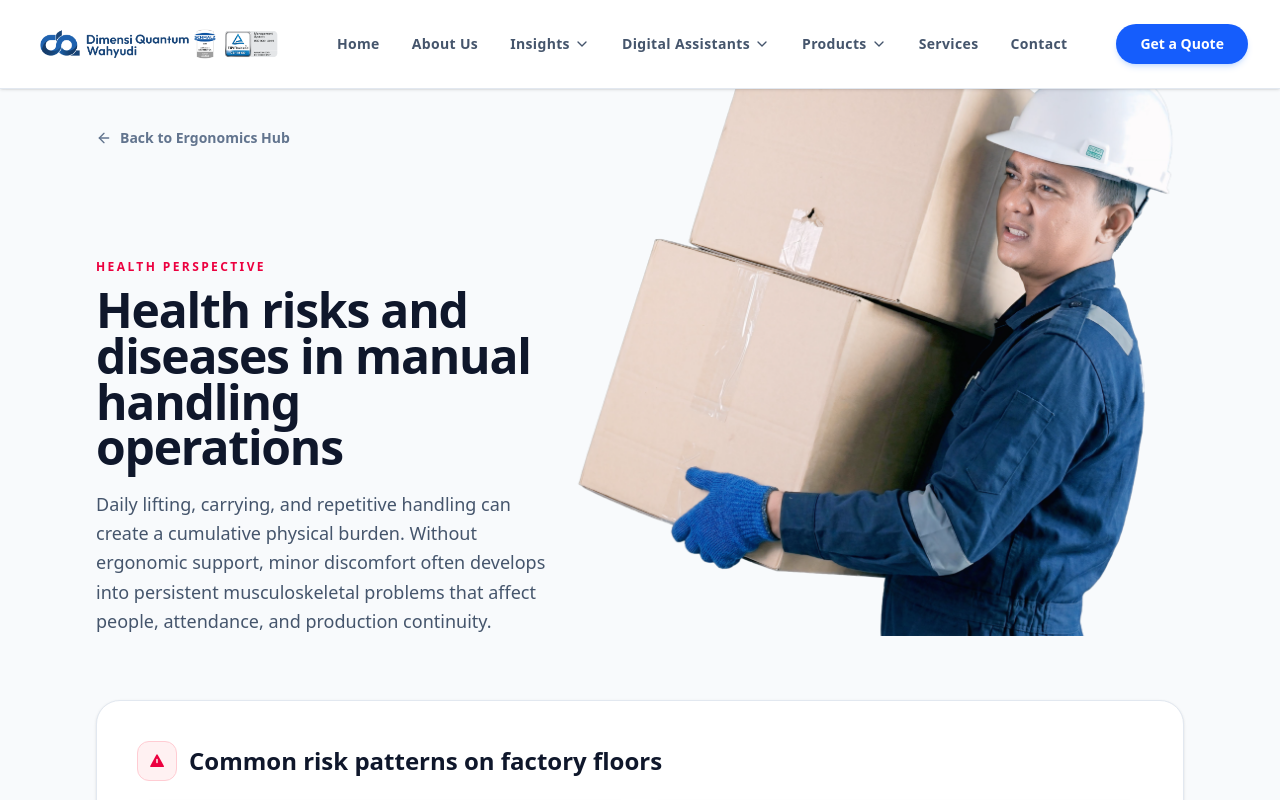
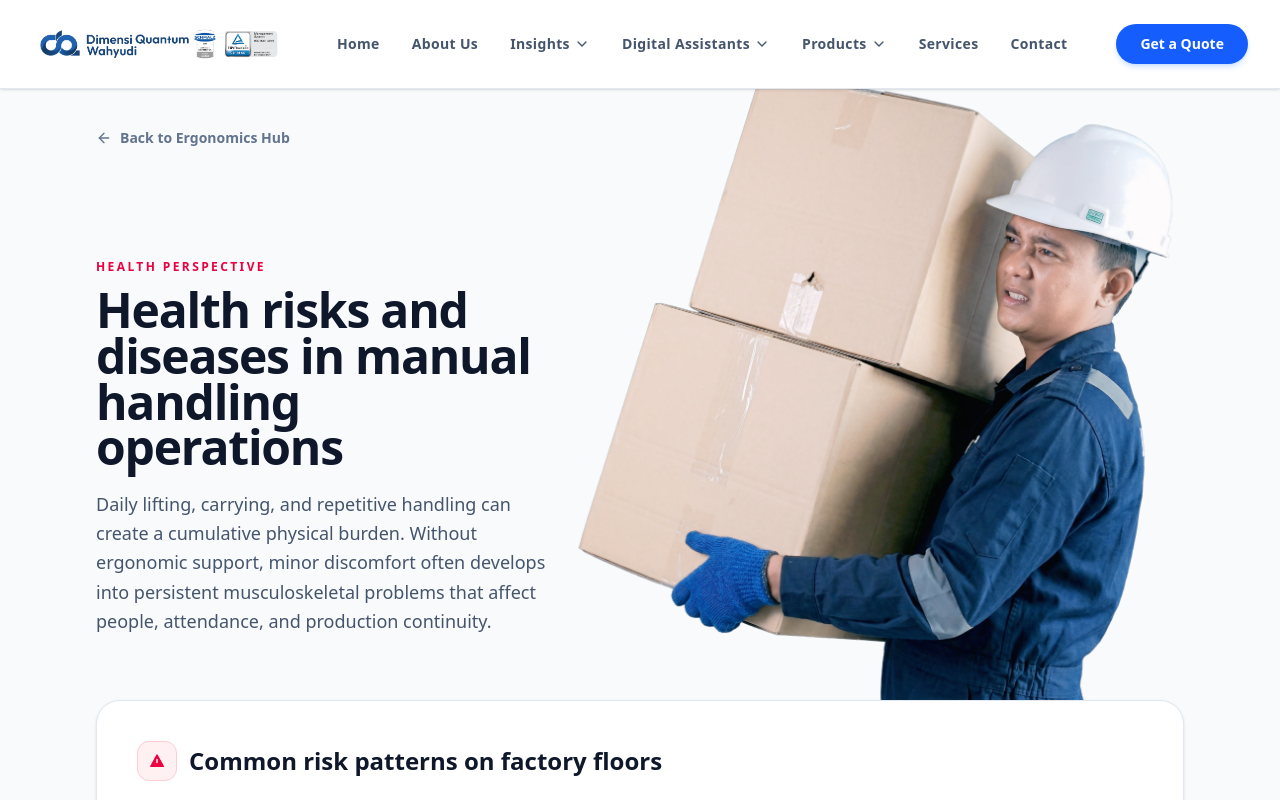
Before and after one commit to dqw-gif/dimensiwahyudi-web, a Next.js app: page /news/ergonomics/health-risks in a window 1280 px wide. Shown: the top 800 px of the page. Built offline with nearby package versions, Linux system fonts and the light colour scheme; no server answers.

Commit message:
Update page.tsx

```diff
--- a/app/news/ergonomics/health-risks/page.tsx
+++ b/app/news/ergonomics/health-risks/page.tsx
@@ -151,7 +151,7 @@ export default function ErgonomicsHealthRisksPage() {
               alt="Factory floor health-risk visual"
               width={1600}
               height={900}
-              className="h-auto w-full max-w-[680px] object-contain object-right-bottom lg:absolute lg:bottom-0 lg:right-0 lg:translate-x-3"
+              className="h-auto w-full max-w-[680px] object-contain object-right-bottom lg:absolute lg:bottom-[-4rem] lg:right-0 lg:z-20 lg:translate-x-3"
               priority
             />
           </div>
```
